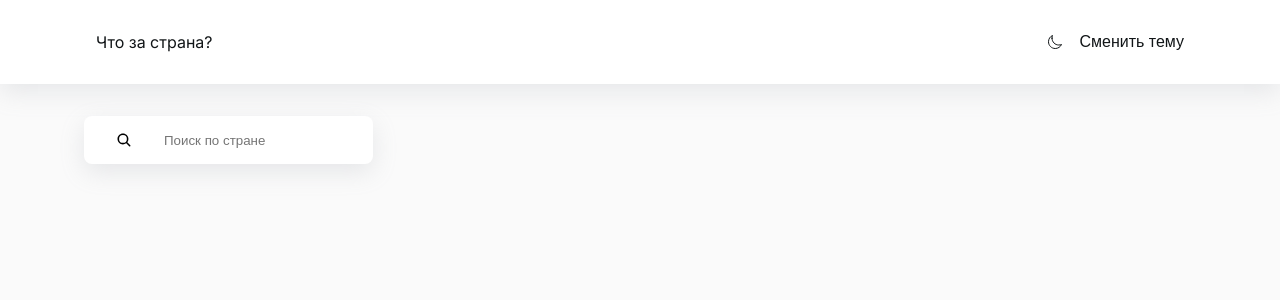
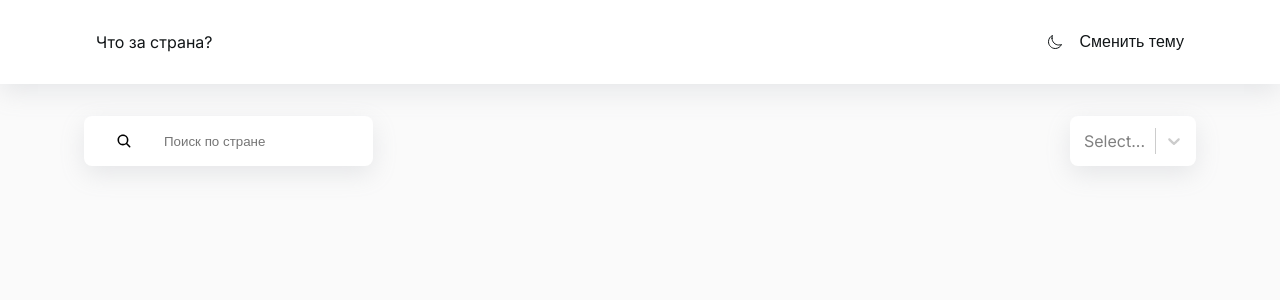
Before and after one commit to romanssam/counrtyApp, a React (Vite) app: page / in a window 1280 px wide. Shown: the top 300 px of the page. Built offline with nearby package versions, Linux system fonts and the light colour scheme.

Commit message:
select component

```diff
--- a/package.json
+++ b/package.json
@@ -11,6 +11,7 @@
   },
   "dependencies": {
     "axios": "^1.5.0",
+    "babel-plugin-styled-components": "^2.1.4",
     "localforage": "^1.10.0",
     "match-sorter": "^6.3.1",
     "react": "^18.2.0",
--- a/src/components/Controls/Controls.jsx
+++ b/src/components/Controls/Controls.jsx
@@ -1,13 +1,15 @@
 import React, {useState, useEffect} from 'react';
 import Search from "./Search/Search.jsx";
+import {CustomSelect} from './CustomSelect/CustomSelect.jsx'
 
 
 const MyComponent = () => {
     const [value, setValue] = useState('')
 
     return (
-        <div style={{ padding: '2rem' }}>
+        <div style={{ padding: '2rem', display: 'flex', justifyContent: 'space-between', width: '100%' }}>
             <Search placeholder='Поиск по стране' value={value} onChange={(e) => setValue(e.target.value)} />
+            <CustomSelect/>
         </div>
     );
 };
--- /dev/null
+++ b/src/components/Controls/CustomSelect/CustomSelect.jsx
@@ -0,0 +1,24 @@
+import React from 'react';
+import styled from 'styled-components'
+import Select from 'react-select'
+
+export const CustomSelect = styled(Select).attrs({
+    styles: {
+        control: (provided) => ({
+            ...provided,
+            backgroundColor: 'var(--colors-ui-base)',
+            color: 'var(--colors-text)',
+            borderRadius: 'var(--border-radius)',
+            padding: '0.25rem',
+            border: 'none',
+            boxShadow: 'var(--shadow)',
+            height: '50px',
+        }),
+        option: (provided, state) => ({
+            ...provided,
+            cursor: 'pointer',
+            color: state.isSelected ? 'var(--colors-bg)' : 'var(--colors-text)',
+            backgroundColor: state.isSelected ? 'var(--colors-bg)' : 'var(--colors-ui-base)'
+        })
+    },
+})``;
--- a/src/components/Header/Header.jsx
+++ b/src/components/Header/Header.jsx
@@ -14,6 +14,12 @@ const ThemeIcon = ({state}) => {
                 <IoMoon/>
             )}
         </>
+    )
+}
+
+const Title = ({text}) => {
+    return (
+        <span className={styles.title}>{text}</span>
     )
 }
 
@@ -43,7 +49,7 @@ const ThemeIcon = ({state}) => {
         <HeaderWrapper>
             <Container>
                 <header className={styles.header}>
-                    <span className={styles.title}>Что за страна?</span>
+                    <Title text='Что за страна?' />
                     <ThemeSwitcher onClick={changeTheme} title={`Сменить на ${currentTheme()} тему`}>
                         <ThemeIcon state={theme} />
                         Сменить тему
```
Also changed, not shown: 1 other file (tests, documents, lock files or other folders).
